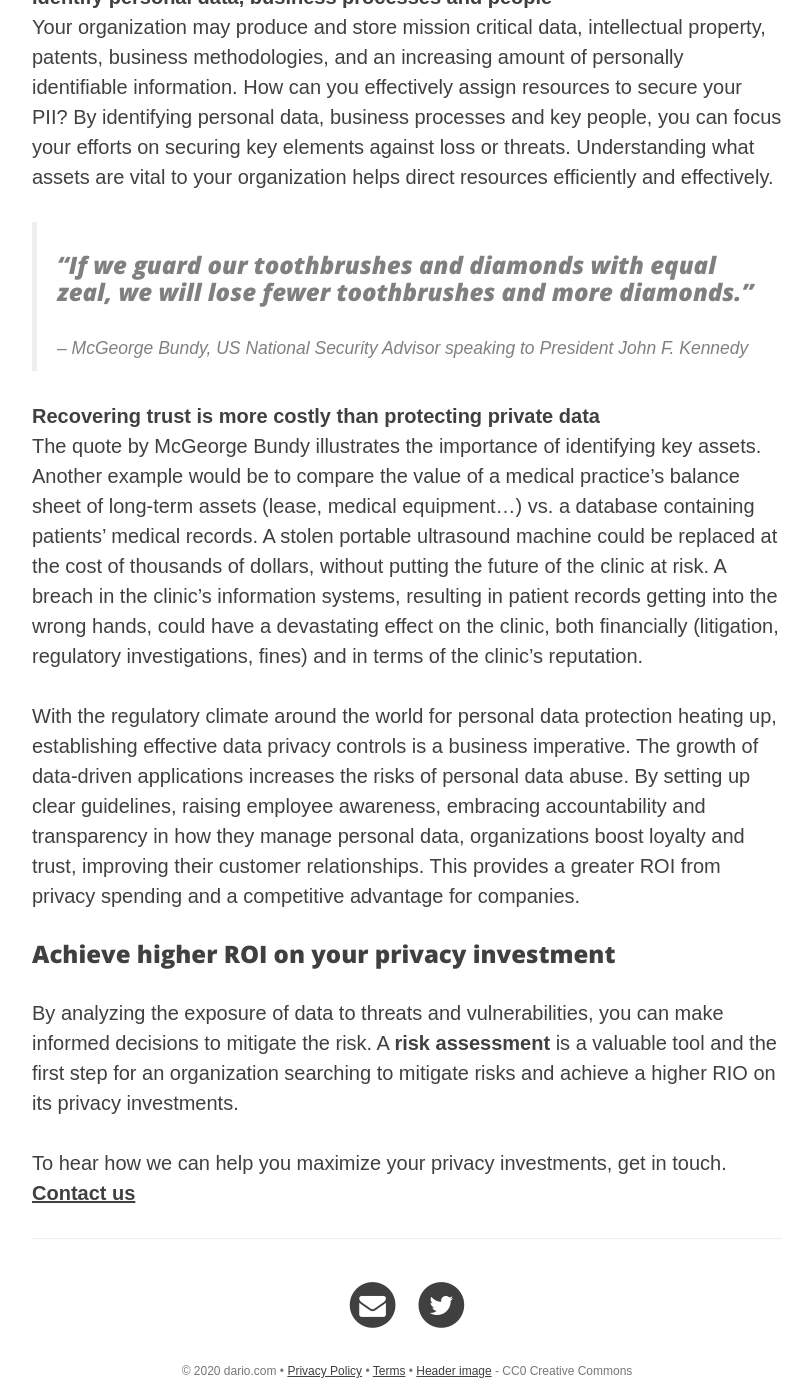
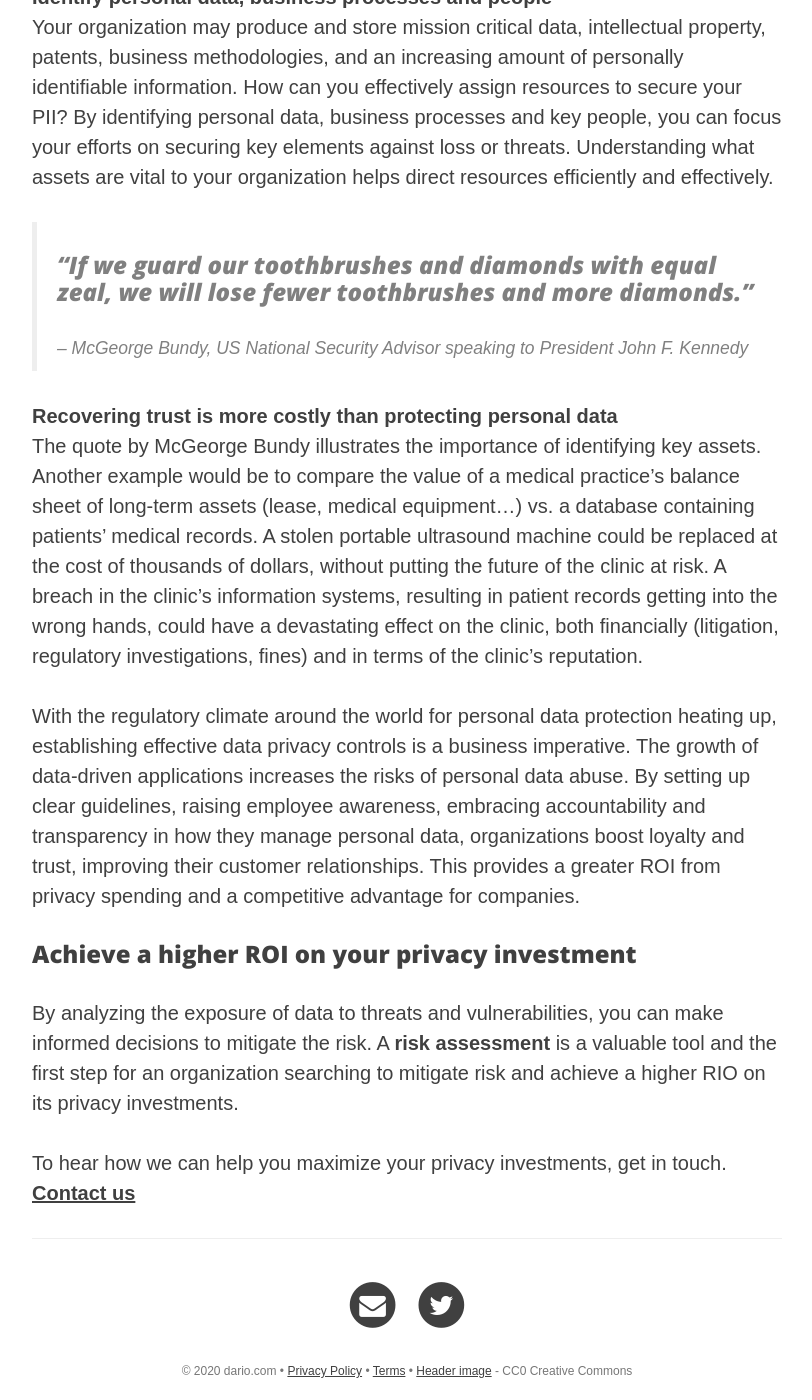
Before and after one commit to riod4/resources, a Jekyll site: the page built from _services/assess-risk-service.md, in a window 1280 px wide and 1400 px high, scrolled down 1498 px. Shown: the whole window, without its empty margins (233-1045 px from the left). Built offline with Jekyll 4.4.1, drawn with Linux system fonts in a browser that asks for light colours; nearby versions of some CDN libraries; some of the changed text lies outside the part shown.

```diff
--- a/_services/assess-risk-service.md
+++ b/_services/assess-risk-service.md
@@ -33,12 +33,12 @@ Your organization may produce and store mission critical data, intellectual prop
 > ### "If we guard our toothbrushes and diamonds with equal zeal, we will lose fewer toothbrushes and more diamonds.”
 -- <cite>McGeorge Bundy, US National Security Advisor speaking to President John F. Kennedy</cite>
 
-**Recovering trust is more costly than protecting private data**
+**Recovering trust is more costly than protecting personal data**
 The quote by McGeorge Bundy illustrates the importance of identifying key assets. Another example would be to compare the value of a medical practice's balance sheet of long-term assets (lease, medical equipment...) vs. a database containing patients' medical records. A stolen portable ultrasound machine could be replaced at the cost of thousands of dollars, without putting the future of the clinic at risk. A breach in the clinic's information systems, resulting in patient records getting into the wrong hands, could have a devastating effect on the clinic, both financially (litigation, regulatory investigations, fines) and in terms of the clinic's reputation.
 
 With the regulatory climate around the world for personal data protection heating up, establishing effective data privacy controls is a business imperative. The growth of data-driven applications increases the risks of personal data abuse. By setting up clear guidelines, raising employee awareness, embracing accountability and transparency in how they manage personal data, organizations boost loyalty and trust, improving their customer relationships. This provides a greater ROI from privacy spending and a competitive advantage for companies.
 
-### Achieve higher ROI on your privacy investment
-By analyzing the exposure of data to threats and vulnerabilities, you can make informed decisions to mitigate the risk. A **risk assessment** is a valuable tool and the first step for an organization searching to mitigate risks and achieve a higher RIO on its privacy investments.
+### Achieve a higher ROI on your privacy investment
+By analyzing the exposure of data to threats and vulnerabilities, you can make informed decisions to mitigate the risk. A **risk assessment** is a valuable tool and the first step for an organization searching to mitigate risk and achieve a higher RIO on its privacy investments.
 
 To hear how we can help you maximize your privacy investments, get in touch. [**Contact us**]({{ site.baseurl }}/contact)
```
Also changed, not shown: other parts of _services/assess-risk-service.md (+1 -1 lines).
